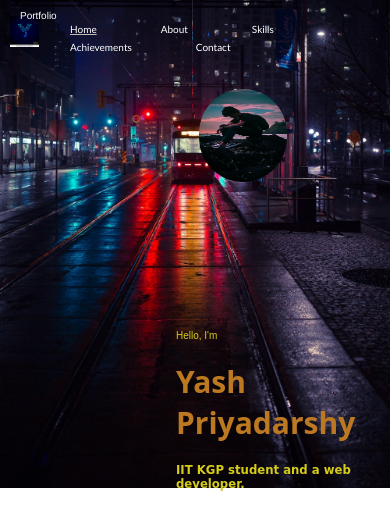
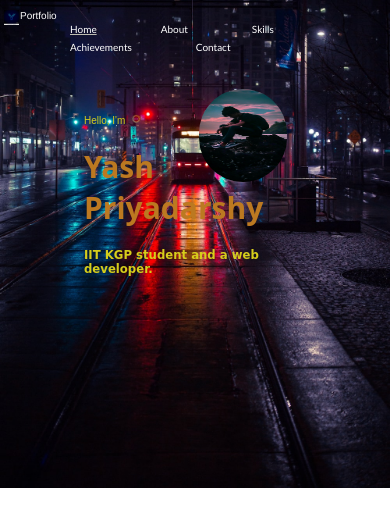
Before and after one commit to Yash123456789000/yashportfolio.github.io, a plain HTML site: page index.html in a window 390 px wide. Drawn offline with Linux system fonts and the light colour scheme.

Commit message:
Update index.html

```diff
--- a/index.html
+++ b/index.html
@@ -99,6 +99,13 @@
             background-repeat: no-repeat;
             background-size: cover;
            }
+              .logo{
+            height: 15px;
+            width: 15px;
+            position: absolute;
+            top: 10px;
+            left: 4px;
+            }
              .left{
             font-size: 10px;
             position: absolute;
@@ -109,13 +116,21 @@
             float: right;
             position: absolute;
             top: 3px;
-            right: 40px;
+            right: 30px;
             }
               .right li{
             font-size: 10px;
             font-weight: 400;
             display: inline-block;
             list-style: none;
+            }
+             .container{
+            color: #d6cd1b;
+
+            width: 50%;
+            position: absolute;
+            top: 115px;
+            left: 84px;
             }
              .container1{
 
@@ -140,8 +155,9 @@
             border-radius: 76px;
             position: absolute;
             top: 89px;
-            left: 199px;
+            left: 190px;
         }
+
 
 
         }
```
